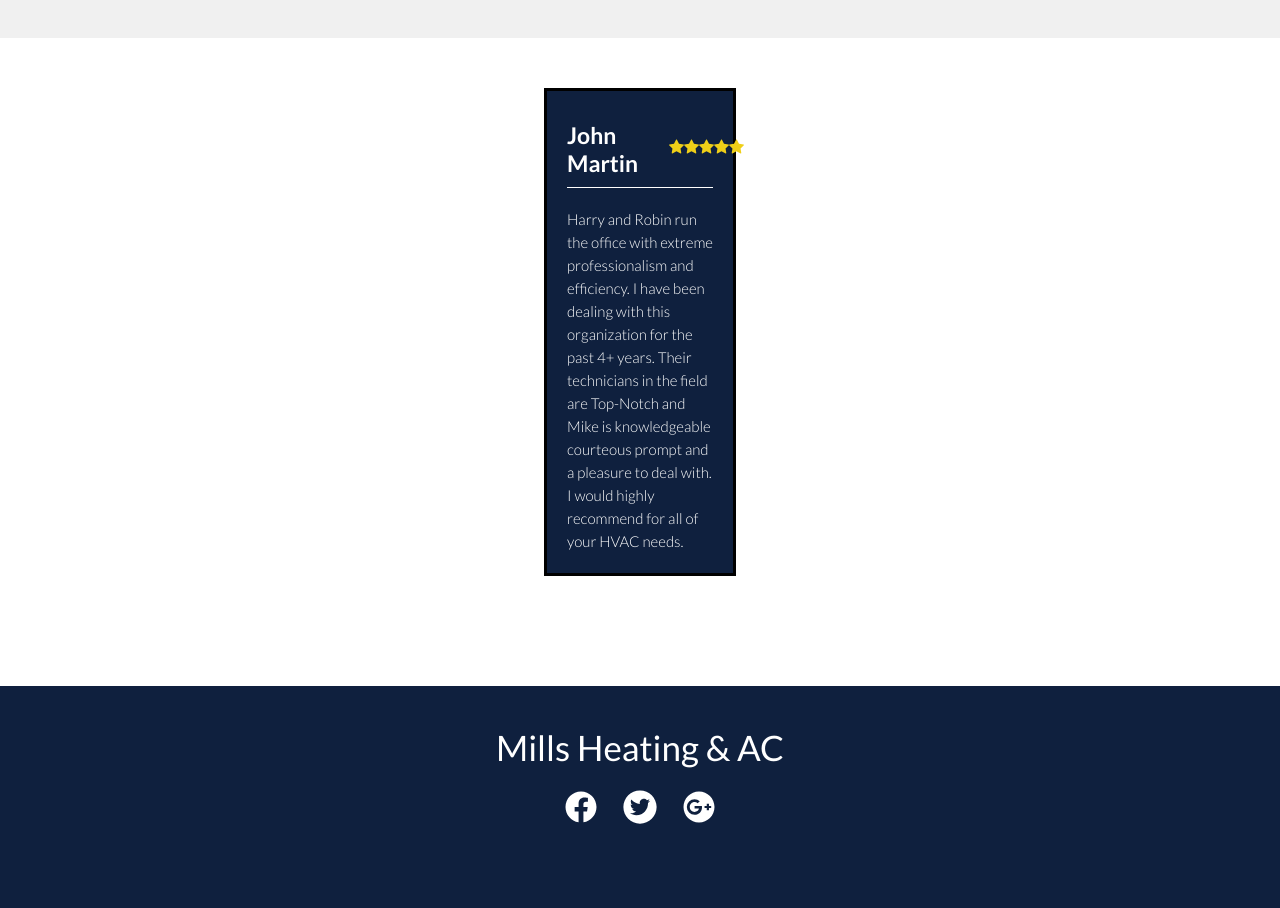
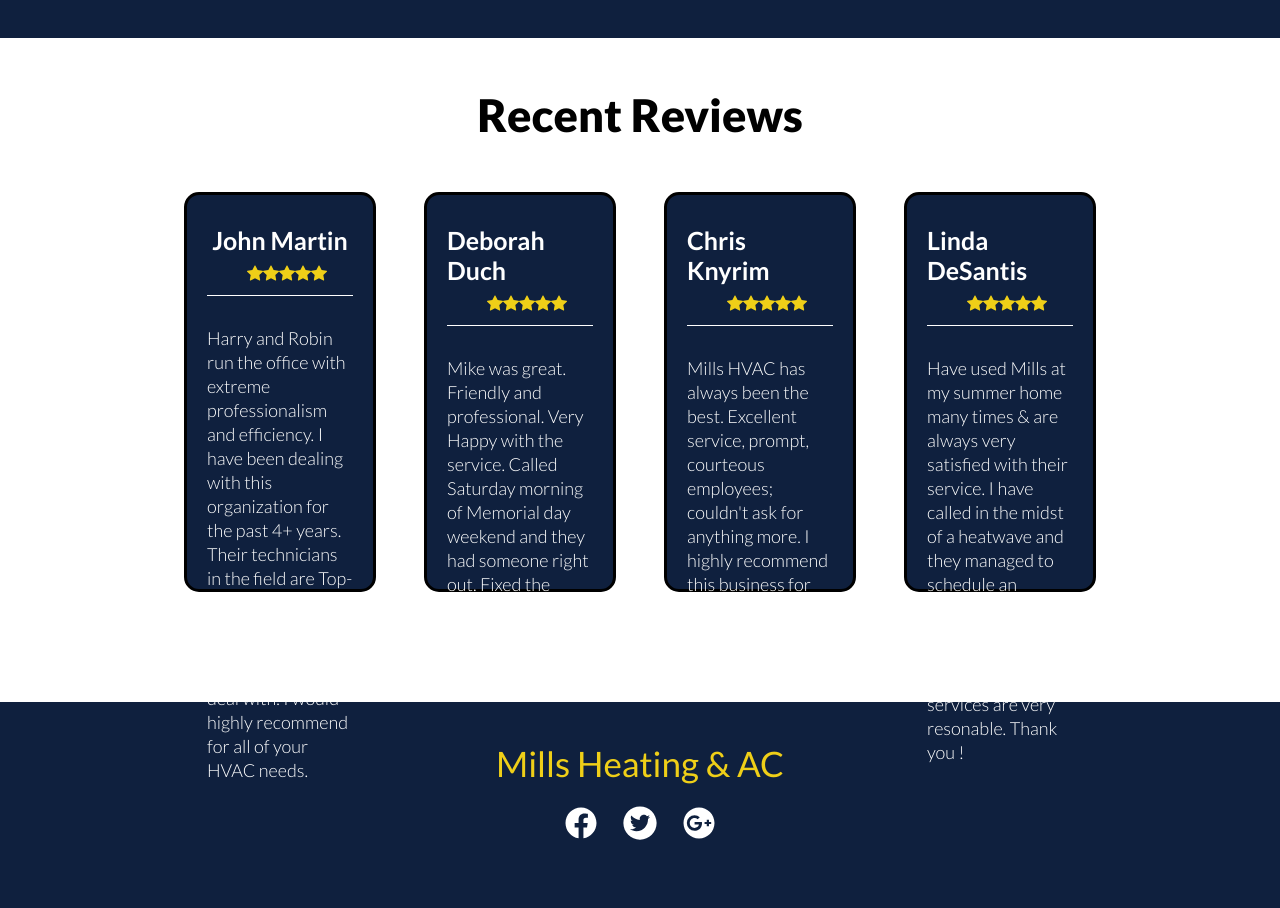
Before and after one commit to danlaratta/Heating_AC_Redesign, a React (Create React App) app in the folder frontend/: page / in a window 1280 px wide. Shown: the part 1860-2768 px from the top of the page. Built offline with nearby package versions, Linux system fonts and the light colour scheme.

Commit message:
hompe page and reviewcard comp work

```diff
--- a/frontend/src/components/AboutSection.jsx
+++ b/frontend/src/components/AboutSection.jsx
@@ -30,6 +30,7 @@
     font-size: 5rem;
     font-family: 'Lato', sans-serif;
     padding-bottom: 2rem;
+    color: var(--gold);
 `
 
 const AboutText = styled.p`
--- a/frontend/src/components/Footer.jsx
+++ b/frontend/src/components/Footer.jsx
@@ -33,7 +33,7 @@
 
 
 const Logo = styled(NavLink)`
-    color: #fff;
+    color: var(--gold);
     font-size: 3.5rem;
     font-family: 'Lato', sans-serif;
     text-decoration: none;
--- a/frontend/src/components/Navbar.jsx
+++ b/frontend/src/components/Navbar.jsx
@@ -31,7 +31,7 @@
 `
 
 const Logo = styled(NavLink)`
-    color: #fff;
+    color: ${props => props.textColor ? 'var(--gold)' : '#fff'};
     font-size: 3rem;
     font-family: 'Lato', sans-serif;
     text-decoration: none;
@@ -92,15 +92,14 @@
 const Navbar = () => {
 
     // State Variables
-    const [ navBg, setNavBg] = useState(false)
+    const [ colorChanges, setColorChanges] = useState(false)
 
     // Functions
     const changeNavBG = () => {
         if(window.scrollY >= 80){
-            setNavBg(true)
+            setColorChanges(true)
         }
         else{
-            setNavBg(false)
         }
     }
 
@@ -108,7 +107,7 @@
     window.addEventListener('scroll', changeNavBG)
 
     return(
-        <NavContainer bgColor={navBg}>
+        <NavContainer bgColor={colorChanges}>
             <Nav
                 variants= { NavVariant }
                 initial= 'hidden'
@@ -118,7 +117,7 @@
                     variants= { NavVariant }
                 >
                     <LogoContainer>
-                        <Logo to='/'> Mills Heating & AC </Logo>
+                        <Logo to='/' textColor={colorChanges}> Mills Heating & AC </Logo>
                     </LogoContainer>
                 </NavSection>
 
--- a/frontend/src/components/ReviewsCard.jsx
+++ b/frontend/src/components/ReviewsCard.jsx
@@ -3,20 +3,31 @@
 import { BsStarFill } from "react-icons/bs"
 import ReviewData from '../Data/ReviewsArray'
 
+
+// Styled Components
 const CardContainer = styled.div`
     width: 15%;
+    height: 40rem;
     display: flex;
     flex-direction: column;
     border: 0.3rem solid black;
     padding: 2rem;
     background-color: var(--blue);
+    border-radius: 1.5rem;
+
+    &:hover{
+        border: 0.4rem solid var(--gold);
+        box-shadow: -.5rem 1rem 1rem #999999;
+        border-radius: 1.5rem;
+    }
 `
 
 const CardItem = styled.div` `
 
 const TopCard = styled.div`
     display: flex;
-    justify-content: space-between;
+    flex-direction: column;
+    justify-content: center;
     align-items: center;
     padding: 1rem 0rem;
     margin-bottom: 2rem;
@@ -24,30 +35,53 @@
 `
 
 const Name = styled.h2`
-    font-size: 2.3rem;
+    font-size: 2.5rem;
     font-family: 'Lato', sans-serif;
     color: #fff;
+    padding-bottom: 1rem;
 `
 
 const Stars = styled.div`
-    width: 30%;
+    width: 45%;
     display: flex;
     justify-content: space-evenly;
 `
 
 const StarsItem = styled.div`
-    font-size: 1.5rem;
+    font-size: 1.6rem;
     color: var(--gold);
 `
 
+const BottomCard = styled.div`
+    display: flex;
+    justify-content: space-between;
+    align-items: center;
+    padding: 1rem 0rem;
+`
+
 const Review = styled.p`
-    font-size: 1.5rem;
+    font-size: 1.8rem;
     font-weight: 300;
-    line-height: 2.3rem;
+    line-height: 2.4rem;
     font-family: 'Lato', sans-serif;
     color: #fff;
 
 `
+
+
+// // Variants
+// const SocialVariant = {
+//     hidden: {
+//         opacity: 0,
+//         y: -100,
+//     },
+
+//     show:{
+//         opacity: 1,
+//         y: 0,
+//         transition: { duration: 1, delay: 0.2}
+//     }
+// }
 
 const ReviewsCard = () => {
         const starCount = 5
@@ -55,13 +89,15 @@
 
 
     return (
+        <>
+            {ReviewData.map((data, key) =>
                 <CardContainer>
                     <CardItem>
                         <TopCard>
-                    <Name> John Martin </Name>
+                            <Name> {data.name} </Name>
 
                             <Stars>
-                        {[...Array(starCount)].map((elem, index) =>
+                                {[...Array(starCount)].map(() =>
                                     <StarsItem> <BsStarFill /> </StarsItem>
                                 )}
                             </Stars>
@@ -69,11 +105,14 @@
                     </CardItem>
 
                     <CardItem>
-                <Review>
-                    Harry and Robin run the office with extreme professionalism and efficiency. I have been dealing with this organization for the past 4+ years. Their technicians in the field are Top-Notch and Mike is knowledgeable courteous prompt and a pleasure to deal with. I would highly recommend for all of your HVAC needs.
-                </Review>
+                        <BottomCard>
+                            <Review> {data.review} </Review>
+                        </BottomCard>
                     </CardItem>
                 </CardContainer>
+            )}
+
+        </>
     )
 }
 
--- a/frontend/src/pages/Home.jsx
+++ b/frontend/src/pages/Home.jsx
@@ -22,7 +22,6 @@
     width: 100%;
     height: 100vh;
     background-color: var(--blueOverlay);
-    /* background-color: rgba(0, 0, 0, 0.55); */
 `
 
 const Overlay = styled(motion.div)`
@@ -47,19 +46,6 @@
     font-weight: 900;
     padding-bottom: 4rem;
 `
-
-/*
-const ServicesLink = styled(motion.NavLink)`
-    color: #000;
-    font-size: 1.8rem;
-    background-color: var(--gold);
-    padding: 1.5rem;
-    border-radius: 1rem;
-    margin-left: 15%;
-    font-family: 'Lato', sans-serif;
-    font-weight: 600;
-`
-*/
 
 const ServicesLink = styled(motion.span)`
     color: #000;
@@ -110,7 +96,6 @@
     padding-bottom: 5rem;
 `
 
-
 const Cards = styled(motion.div)`
     width: 100%;
     display: flex;
@@ -124,16 +109,37 @@
     display: flex;
     justify-content: center;
     align-items: center;
-    background-color: #f0f0f0;
+    color: #fff;
+    background-color: var(--blue);
+    /* background-color: #f0f0f0; */
+`
+
+const ReviewsContainer = styled(motion.div)`
+    width: 100%;
+    padding: 5rem 0rem;
+    display: flex;
+    flex-direction: column;
+    justify-content: center;
+    align-items: center;
+`
+
+const ReviewItems = styled(motion.div)` `
+
+const ReviewTitle = styled.h1`
+    font-size: 4.5rem;
+    font-family: 'Lato', sans-serif;
+    font-weight: 800;
+    padding-bottom: 5rem;
 `
 
 const Reviews = styled.div`
     width: 100%;
-    padding: 5rem 0rem;
     display: flex;
     justify-content: center;
     align-items: center;
+    gap: 4.8rem;
 `
+
 
 // Variants
 const OverlayVariant = {
@@ -174,6 +180,43 @@
     }
 }
 
+const ReviewContainerVariants = {
+    hidden: { opacity: 0 },
+
+    show: {
+        opacity: 1,
+        transition: { staggerChildren: 0.8 }
+    }
+}
+
+const ReviewItemsVariants = {
+    hidden: {
+        opacity: 0,
+        y: 100
+    },
+
+    show: {
+        opacity: 1,
+        y: 0,
+        transition: { duration: 1, staggerChildren: 0.8 }
+    }
+}
+
+const ReviewCardsVariants = {
+    hidden: {
+        opacity: 0,
+        y: 100
+    },
+
+    show: {
+        opacity: 1,
+        y: 0,
+        transition: {  duration: 1}
+    }
+}
+
+
+
 const Home = () => {
 
     const cardData = [
@@ -201,14 +244,21 @@
     ]
 
     const controls = useAnimation()
+    const reviewControls = useAnimation()
 
     const [ref, inView] = useInView()
+    const [reviewRef, reviewInView] = useInView()
 
     useEffect(() => {
         if(inView){
             controls.start('show')
         }
-    }, [controls, inView])
+
+        if(reviewInView){
+            reviewControls.start('show')
+        }
+
+    }, [controls, inView, reviewControls, reviewInView])
 
     return(
         <Container>
@@ -241,9 +291,7 @@
                             ref={ref}
                         >
                             {cardData.map((data, key) =>
-                                <Cards
-                                    variants={ CardsVariants }
-                                >
+                                <Cards variants={ CardsVariants }>
                                     <InfoCard infoImg={data.infoImg} linkText={data.linkText} linkPath={data.linkPath} infoTitle={data.infoTitle} infoDesc={data.infoDesc} />
                                 </Cards>
                             )}
@@ -254,9 +302,20 @@
                         <AboutSection />
                     </About>
 
-                    <Reviews>
-                        <ReviewsCard />
-                    </Reviews>
+                    <ReviewsContainer
+                        variants={ ReviewContainerVariants }
+                        initial= 'hidden'
+                        animate= {reviewControls}
+                        ref={reviewRef}
+                    >
+                        <ReviewItems variants={ ReviewItemsVariants }>
+                            <ReviewTitle> Recent Reviews </ReviewTitle>
+                        </ReviewItems>
+
+                        <ReviewItems variants={ ReviewItemsVariants }>
+                            <Reviews variants={ ReviewCardsVariants }> <ReviewsCard /> </Reviews>
+                        </ReviewItems>
+                    </ReviewsContainer>
 
                 </InfoContainer>
             </Body>
```
Lines whose indentation alone changed are shown as unchanged.
